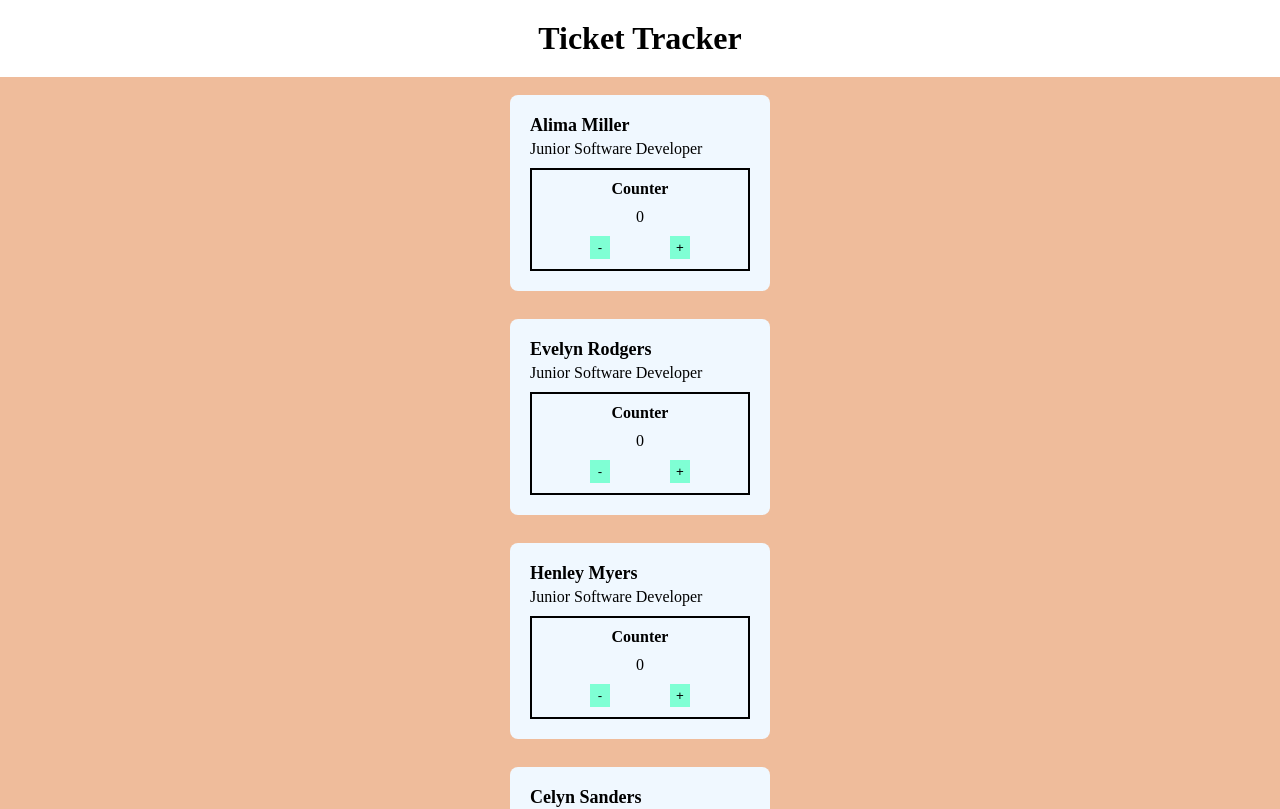
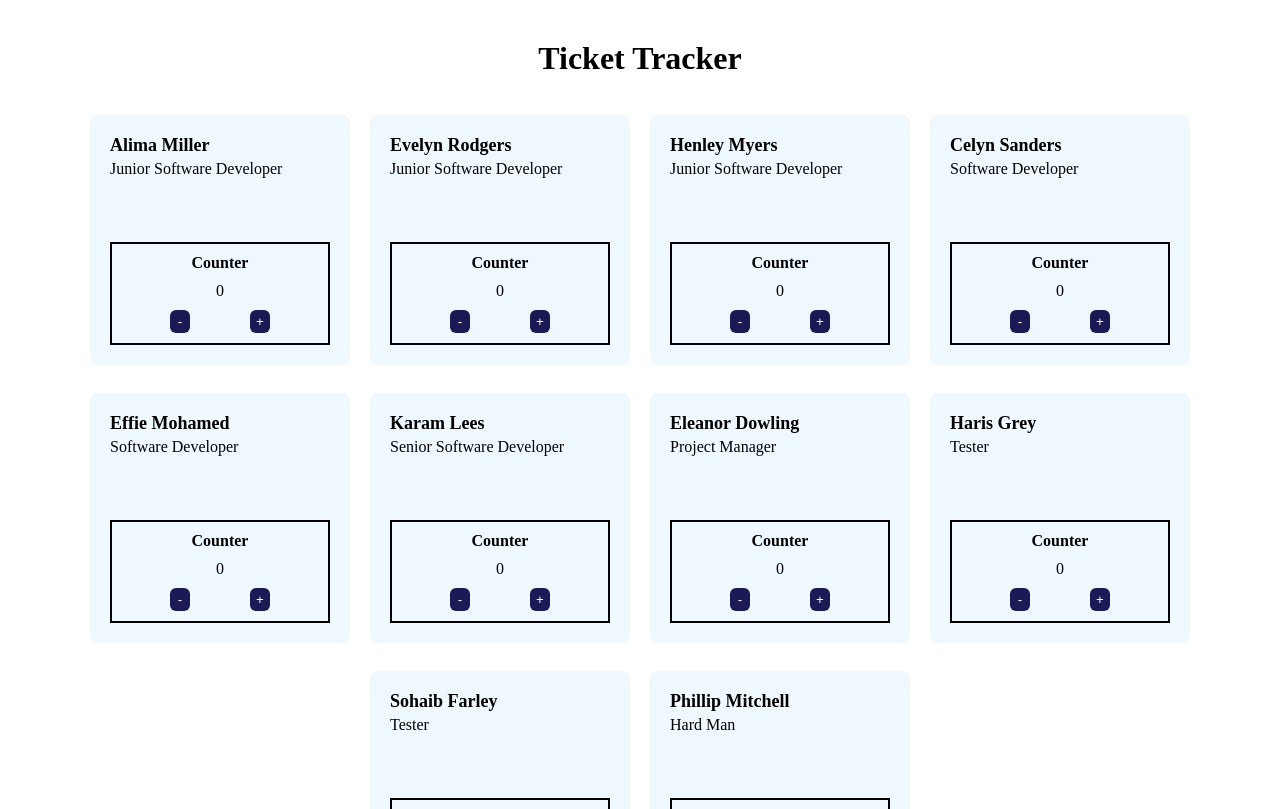
Before and after one commit to samuelmbp/ticket-tracker, a React (Vite) app: page / in a window 1280 px wide. Shown: the top 809 px of the page. Built offline with nearby package versions, Linux system fonts and the light colour scheme.

Commit message:
Add styling

```diff
--- a/src/App.scss
+++ b/src/App.scss
@@ -1,4 +1,5 @@
 .logo {
     text-align: center;
+    margin-top: 20px;
     padding: 20px;
 }
--- a/src/components/Card/Card.scss
+++ b/src/components/Card/Card.scss
@@ -1,13 +1,13 @@
 .card-container {
     padding: 10px;
-    display: flex;
-    justify-content: center;
-    align-items: center;
-    // flex-wrap: wrap;
 
     &__content {
+        display: flex;
+        flex-direction: column;
+        justify-content: space-between;
         background-color: aliceblue;
         width: 260px;
+        height: 250px;
         padding: 20px;
         border-radius: 8px;
         margin-top: 8px;
--- a/src/components/Card/Card.tsx
+++ b/src/components/Card/Card.tsx
@@ -10,8 +10,10 @@ const Card = ({ name, role }: CardProps) => {
     return (
         <div className="card-container">
             <div className="card-container__content">
-                <h1 className="card-container__heading">{name}</h1>
-                <p className="card-container__role">{role}</p>
+                <div>
+                    <h1 className="card-container__heading">{name}</h1>
+                    <p className="card-container__role">{role}</p>
+                </div>
                 <Counter />
             </div>
         </div>
--- a/src/components/Counter/Counter.scss
+++ b/src/components/Counter/Counter.scss
@@ -21,7 +21,9 @@
             border: none;
             padding: 4px;
             width: 20px;
-            background-color: aquamarine;
+            color: white;
+            background-color: #1b1a55;
+            border-radius: 6px;
             cursor: pointer;
         }
     }
--- a/src/components/Employee/Employee.scss
+++ b/src/components/Employee/Employee.scss
@@ -1,3 +1,13 @@
 .employee-container {
-    background-color: #efbc9b;
+    display: flex;
+    flex-direction: column;
+    align-items: center;
 }
+
+@media screen and (min-width: 768px) {
+    .employee-container {
+        flex-direction: row;
+        flex-wrap: wrap;
+        justify-content: center;
+    }
+}
--- a/src/main.scss
+++ b/src/main.scss
@@ -4,6 +4,7 @@
     box-sizing: border-box;
 }
 
-body {
-    // background-color: bisque;
-}
+// body {
+//     background-color: #efbc9b;
+//     height: 100vh;
+// }
```
